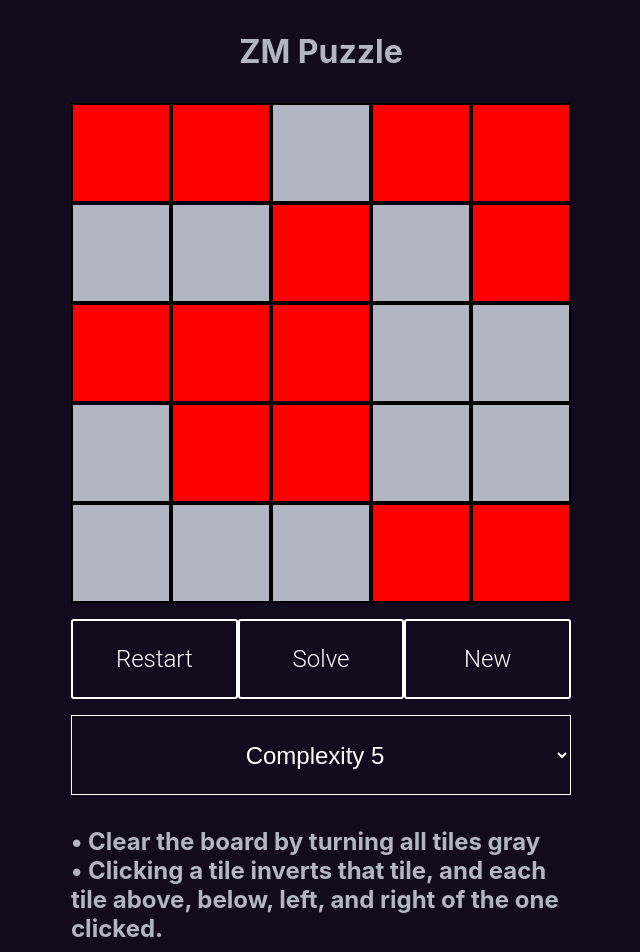
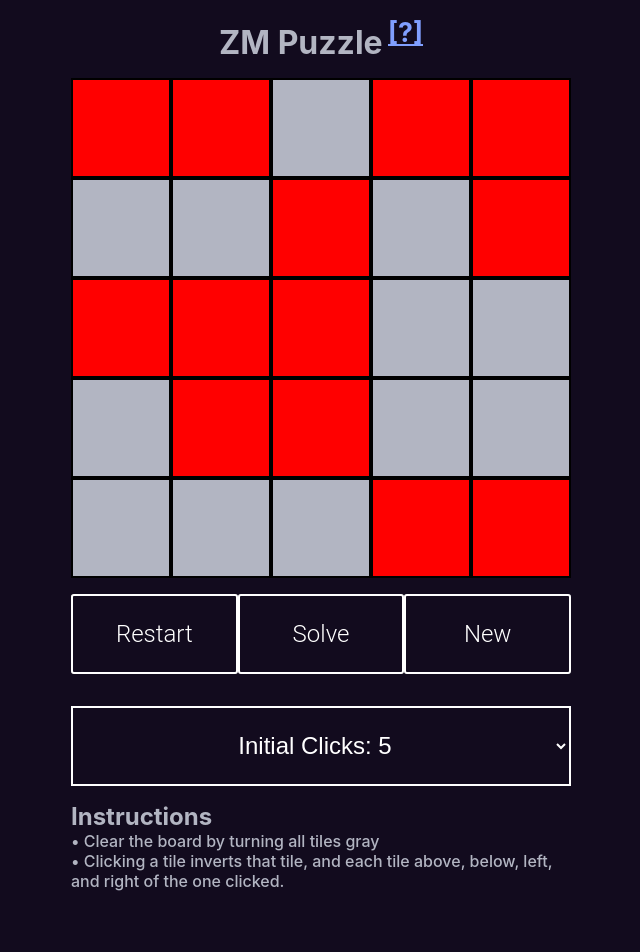
Before and after one commit to shaneshame/zm-puzzle, a React (Create React App) app: page / in a window 1280 px wide. Shown: the top 952 px of the page, without its empty margins (319-959 px from the left). After the commit the page ends 907 px from the top, so only its background shows below. Built offline with nearby package versions, Linux system fonts and the light colour scheme.

Commit message:
Update styles; add 0 moves starting; header links

```diff
--- a/src/App.js
+++ b/src/App.js
@@ -1,17 +1,18 @@
 import React, { useState } from "react";
 import styled from "styled-components";
 
+import colors from "./colors";
 import {
   ActionBar,
   ActionButton,
   Board,
   Header,
   HeaderBar,
+  HeaderLink,
   Select,
   SelectOption,
   SubHeader,
 } from "./components";
-
 import {
   clickTile,
   createNewGame,
@@ -28,6 +29,24 @@ const AppContainer = styled.div`
   margin: 0 auto;
   max-width: 100%;
   width: 500px;
+`;
+
+const SpacedActionRow = styled(ActionBar)`
+  margin-top: 2rem;
+`;
+
+const InstructionsAnchor = styled.a`
+  color: ${colors.link};
+  margin-left: 0.2em;
+
+  &:visited {
+    color: ${colors.link};
+  }
+`;
+
+const InstructionLine = styled.p`
+  color: ${colors.grayUnselected};
+  font-weight: 500;
 `;
 
 const initialGame = createNewGame(BOARD_SIZE, DEFAULT_COMPLEXITY);
@@ -99,7 +118,12 @@ function App() {
   return (
     <AppContainer>
       <HeaderBar>
-        <Header>ZM Puzzle</Header>
+        <Header>
+          <HeaderLink href="/">ZM Puzzle</HeaderLink>
+          <sup>
+            <InstructionsAnchor href="#instructions">[?]</InstructionsAnchor>
+          </sup>
+        </Header>
       </HeaderBar>
       <Board
         gameState={{
@@ -123,29 +147,30 @@ function App() {
         </ActionButton>
         <ActionButton onClick={() => newGame({ complexity })}>New</ActionButton>
       </ActionBar>
-      <ActionBar>
+      <SpacedActionRow>
         <Select
           id="complexity-select"
           onChange={handleSelectComplexity}
           value={complexity}
         >
-          {range(MAX_COMPLEXITY).map((n) => {
-            const value = n + 1;
-
+          {range(MAX_COMPLEXITY + 1).map((n) => {
             return (
-              <SelectOption key={value} value={value}>
-                Complexity {value}
+              <SelectOption key={n} value={n}>
+                Initial Clicks: {n}
               </SelectOption>
             );
           })}
         </Select>
-      </ActionBar>
+      </SpacedActionRow>
       <HeaderBar>
-        <SubHeader>• Clear the board by turning all tiles gray</SubHeader>
-        <SubHeader>
+        <SubHeader id="instructions">Instructions</SubHeader>
+        <InstructionLine>
+          • Clear the board by turning all tiles gray
+        </InstructionLine>
+        <InstructionLine>
           • Clicking a tile inverts that tile, and each tile above, below, left,
           and right of the one clicked.
-        </SubHeader>
+        </InstructionLine>
       </HeaderBar>
     </AppContainer>
   );
--- a/src/colors.js
+++ b/src/colors.js
@@ -4,9 +4,10 @@ const colors = {
   gray: "#a6a6a6",
   grayDark: "#696969",
   grayLight: "#e0e0e0",
-  selected: "#ff0000",
-  solution: "#2bff00",
-  unselected: "#b2b5c2",
+  grayUnselected: "#b2b5c2",
+  greenSolution: "#2bff00",
+  link: "#809fff",
+  redSelected: "#ff0000",
   white: "#ffffff",
 };
 
--- a/src/components/Board.js
+++ b/src/components/Board.js
@@ -18,7 +18,7 @@ const Tile = styled.div`
   align-items: center;
   aspect-ratio: 1;
   background-color: ${(props) =>
-    props.isSelected ? colors.selected : colors.unselected};
+    props.isSelected ? colors.redSelected : colors.grayUnselected};
   border: 2px solid black;
   cursor: pointer;
   display: flex;
@@ -27,7 +27,7 @@ const Tile = styled.div`
 
 const SolutionIndicator = styled.span`
   aspect-ratio: 1;
-  background-color: ${colors.solution};
+  background-color: ${colors.greenSolution};
   border-radius: 50%;
   width: 3em;
 `;
--- a/src/components/Header.js
+++ b/src/components/Header.js
@@ -2,17 +2,25 @@ import styled from "styled-components";
 import colors from "../colors";
 
 const HeaderBar = styled.div`
-  margin: 2em 0;
+  margin: 1em 0;
   width: 100%;
 `;
 
 const Header = styled.h1`
-  color: ${colors.unselected};
+  color: ${colors.grayUnselected};
+  font-size: 2em;
   text-align: center;
 `;
 
-const SubHeader = styled.h2`
-  color: ${colors.unselected};
+const HeaderLink = styled.a`
+  color: inherit;
+  cursor: inherit;
+  font-size: inherit;
+  text-decoration: inherit;
 `;
 
-export { Header, HeaderBar, SubHeader };
+const SubHeader = styled.h2`
+  color: ${colors.grayUnselected};
+`;
+
+export { Header, HeaderBar, HeaderLink, SubHeader };
--- a/src/components/Select.js
+++ b/src/components/Select.js
@@ -4,7 +4,7 @@ import colors from "../colors";
 
 const Select = styled.select`
   background-color: transparent;
-  border-color: ${colors.white};
+  border: 0.1em solid ${colors.white};
   color: ${colors.white};
   font-size: 1.5em;
   text-align: center;
--- a/src/components/WinScreen.js
+++ b/src/components/WinScreen.js
@@ -3,7 +3,7 @@ import styled from "styled-components";
 import colors from "../colors";
 
 const WinMessage = styled.span`
-  color: ${colors.solution};
+  color: ${colors.greenSolution};
   font-size: 4em;
   padding-bottom: 0.5em;
   text-align: center;
--- a/src/components/index.js
+++ b/src/components/index.js
@@ -1,6 +1,6 @@
 import { ActionBar, ActionButton } from "./ActionBar";
 import { Board } from "./Board";
-import { Header, HeaderBar, SubHeader } from "./Header";
+import { Header, HeaderBar, HeaderLink, SubHeader } from "./Header";
 import { Select, SelectOption } from "./Select";
 import { WinOverlay } from "./WinScreen";
 
@@ -10,6 +10,7 @@ export {
   Board,
   Header,
   HeaderBar,
+  HeaderLink,
   Select,
   SelectOption,
   SubHeader,
```
